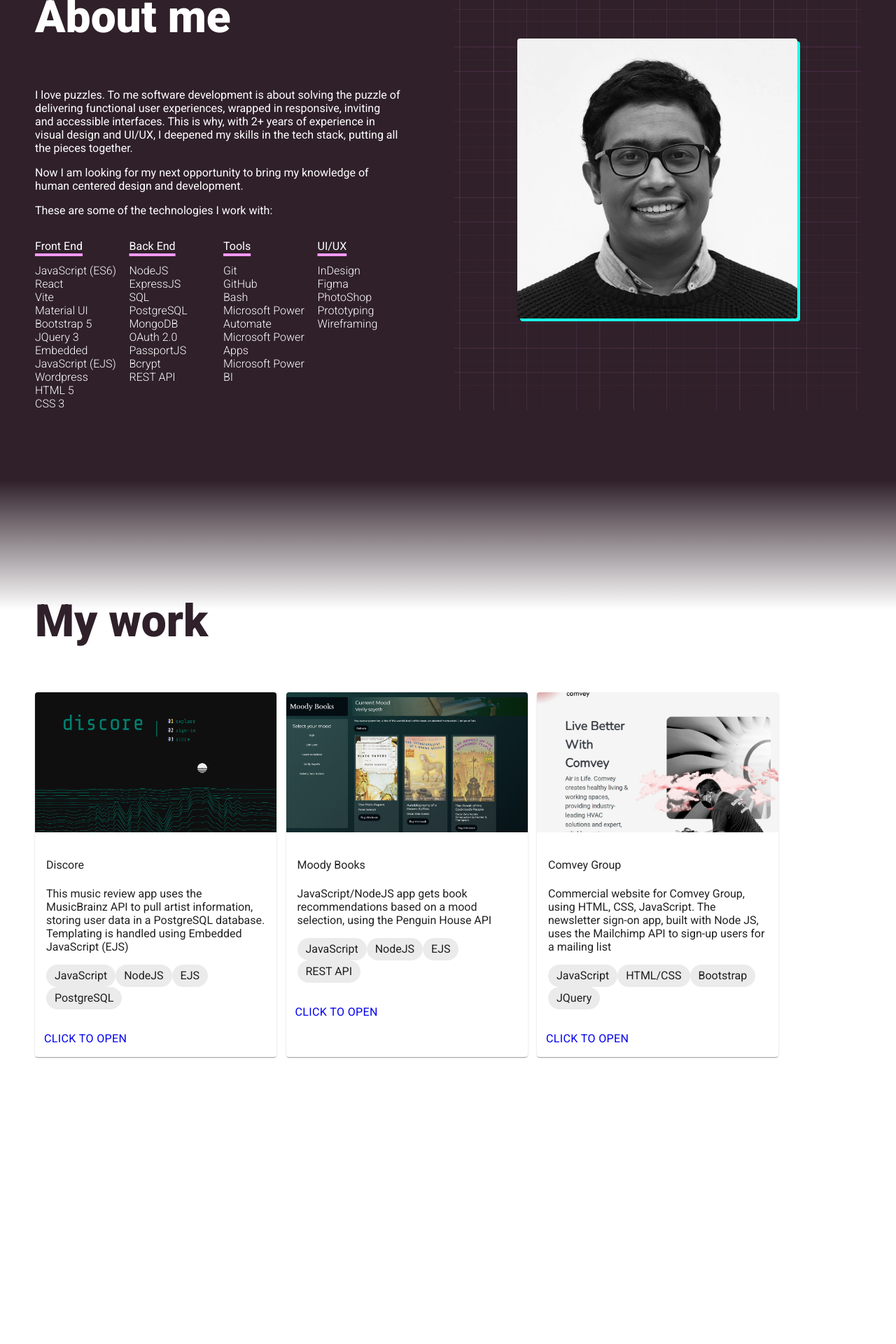
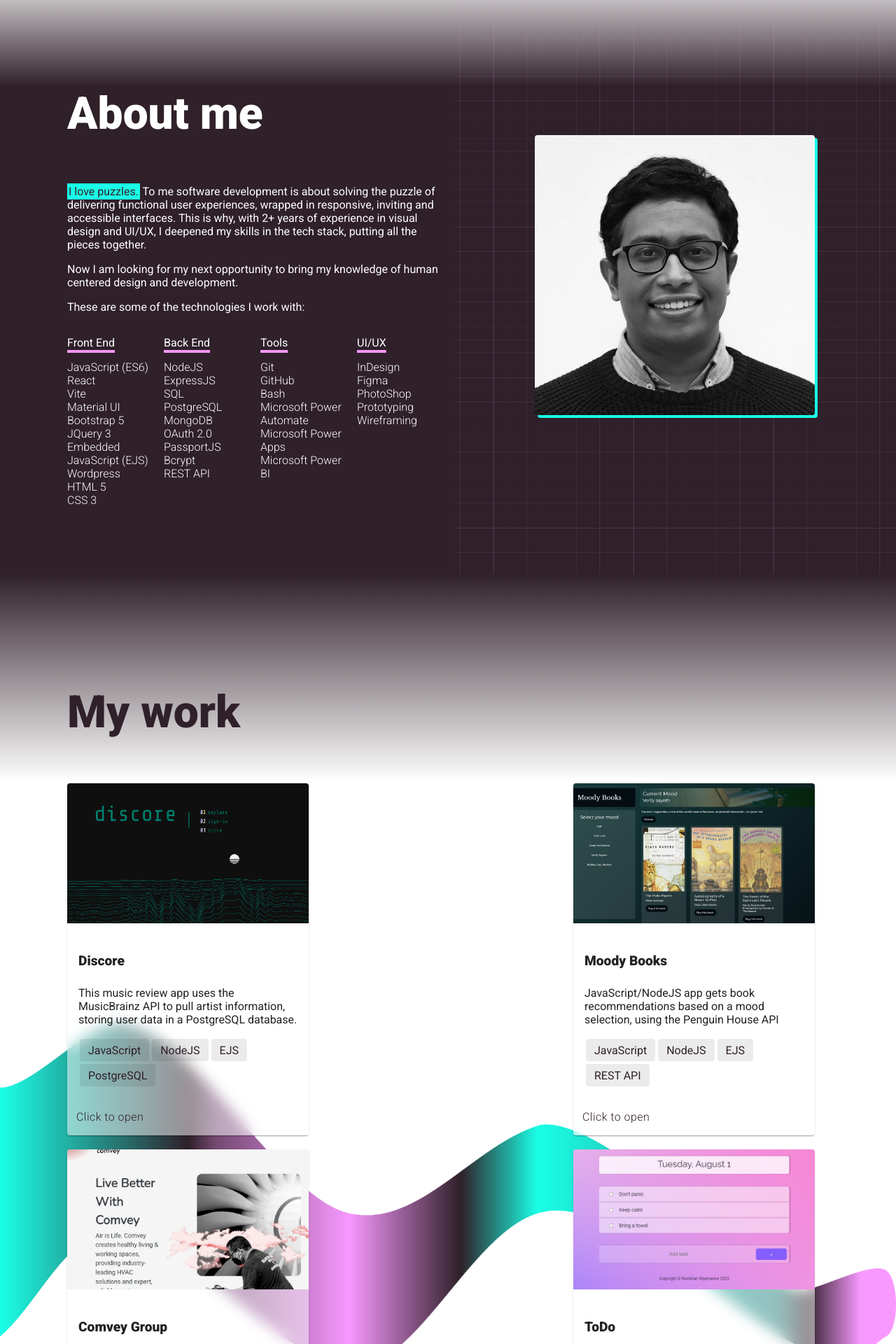
Before and after one commit to ravishanw/ravishanw-portfolio, a React (Vite) app: page / in a window 1280 px wide. Shown: the part 880-2800 px from the top of the page at 70% size. Before the commit the page ends 2490 px from the top, so only its background shows below. Built offline with nearby package versions, Linux system fonts and the light colour scheme.

Commit message:
added horizontal fluid to cards

```diff
--- a/src/App.jsx
+++ b/src/App.jsx
@@ -2,6 +2,7 @@ import Navbar from "./components/Navbar.jsx";
 import Welcome from "./components/Welcome.jsx";
 import AboutMe from "./components/AboutMe.jsx";
 import MyWork from "./components/MyWork.jsx";
+import ContactMe from "./components/ContactMe.jsx";
 
 function App() {
   const navItems = [
@@ -29,6 +30,7 @@ function App() {
       <Welcome navList={navItems} />
       <AboutMe />
       <MyWork />
+      <ContactMe />
     </div>
   );
 }
--- a/src/components/AboutMe.jsx
+++ b/src/components/AboutMe.jsx
@@ -48,14 +48,16 @@ const uiSkills = [
 function AboutMe() {
   return (
     <Grid className="about-me-container" container spacing={2}>
-      <Grid className="about-me-description" item xs={12} md={6}>
+      <Grid item xs={12} md={6}>
+        <div className="half-container">
           <SectionTitle sectionText="About me" />
           <p>
-          I love puzzles. To me software development is about solving the puzzle
-          of delivering functional user experiences, wrapped in responsive,
-          inviting and accessible interfaces. This is why, with 2+ years of
-          experience in visual design and UI/UX, I deepened my skills in the
-          tech stack, putting all the pieces together.
+            <span className="text-highlight">I love puzzles.</span> To me
+            software development is about solving the puzzle of delivering
+            functional user experiences, wrapped in responsive, inviting and
+            accessible interfaces. This is why, with 2+ years of experience in
+            visual design and UI/UX, I deepened my skills in the tech stack,
+            putting all the pieces together.
           </p>
           <p>
             Now I am looking for my next opportunity to bring my knowledge of
@@ -97,6 +99,7 @@ function AboutMe() {
               </ul>
             </Grid>
           </Grid>
+        </div>
       </Grid>
       <Grid className="avatar-container" item xs={12} md={6}>
         <PinkGrid
--- /dev/null
+++ b/src/components/ContactMe.jsx
@@ -0,0 +1,19 @@
+import Grid from "@mui/material/Grid";
+import SectionTitle from "./SectionTitle";
+
+function ContactMe() {
+  return (
+    <div>
+      <Grid className="contact-me-container" container spacing={2}>
+        <Grid item xs={12} md={6}>
+          <div className="half-container">
+            <SectionTitle sectionText="Contact me" />
+          </div>
+        </Grid>
+        <Grid item xs={12} md={6}></Grid>
+      </Grid>
+    </div>
+  );
+}
+
+export default ContactMe;
--- a/src/components/MyWork.jsx
+++ b/src/components/MyWork.jsx
@@ -2,14 +2,16 @@ import SectionTitle from "./SectionTitle";
 import DiscoreImg from "../assets/discoreHome.png";
 import MoodyBooksImg from "../assets/moodyBooksDesktop.jpg";
 import ComveyImg from "../assets/ComveyHome.jpg";
+import ToDoImg from "../assets/toDo-ravishan-wijemanne.jpg";
 import ProjectCard from "./ProjectCard";
+import HorizontalFluid from "../assets/horizontal-fluid.png";
 
 const projectsArr = [
   {
     projectImg: DiscoreImg,
     projectTitle: "Discore",
     projectDesc:
-      "This music review app uses the MusicBrainz API to pull artist information, storing user data in a PostgreSQL database. Templating is handled using Embedded JavaScript (EJS)",
+      "This music review app uses the MusicBrainz API to pull artist information, storing user data in a PostgreSQL database.",
     projectTech: ["JavaScript", "NodeJS", "EJS", "PostgreSQL"],
     projectLink: "https://peach-abalone-gear.cyclic.app/",
   },
@@ -29,17 +31,33 @@ const projectsArr = [
     projectTech: ["JavaScript", "HTML/CSS", "Bootstrap", "JQuery"],
     projectLink: "https://ravishanw.github.io/Comvey-site-dev/",
   },
+  {
+    projectImg: ToDoImg,
+    projectTitle: "ToDo",
+    projectDesc:
+      "This JavaScript/NodeJS app features two discrete lists, task creation, task cross-out. Uses arrays and EJS to store and pass user data.",
+    projectTech: ["JavaScript", "HTML/CSS", "Bootstrap", "JQuery"],
+    projectLink: "https://teal-adventurous-lemur.cyclic.cloud/",
+  },
 ];
 
 function MyWork() {
   return (
     <div className="my-work-container">
-      <SectionTitle sectionText="My work" />
-      <div className="cards-container">
-        {projectsArr.map((el, index) => {
-          return <ProjectCard key={index} elArr={el} id={index} />;
-        })}
+      <div className="full-container">
+        <SectionTitle sectionText="My work" />
+        <div className="cards-container">
+          {projectsArr.map((el, index) => {
+            return <ProjectCard key={index} elArr={el} id={index} />;
+          })}
+        </div>
+        <img
+          className="horizontal-fluid"
+          src={HorizontalFluid}
+          alt="neon fluid image"
+        />
       </div>
+      <div className="horizontal-grid"></div>
     </div>
   );
 }
--- a/src/components/Navbar.jsx
+++ b/src/components/Navbar.jsx
@@ -108,7 +108,7 @@ function Navbar(props) {
             >
               {props.navList.map((el, index) => {
                 return (
-                  <a href="#" key={index}>
+                  <a className="hover-craft" href="#" key={index}>
                     <MenuItem
                       key={index}
                       sx={{
--- a/src/components/ProjectCard.jsx
+++ b/src/components/ProjectCard.jsx
@@ -6,7 +6,17 @@ import Chip from "@mui/material/Chip";
 
 function ProjectCard(props) {
   return (
-    <Card key={props.id} sx={{ maxWidth: 345 }}>
+    <Card
+      key={props.id}
+      className="hover-craft"
+      sx={{
+        backdropFilter: "blur(10px)",
+        backgroundColor: "rgba(255, 255, 255, 0.5)",
+        maxWidth: 345,
+        margin: "0 20px 20px 0",
+        minWidth: 200,
+      }}
+    >
       <CardActionArea>
         <CardMedia
           component="img"
@@ -18,16 +28,35 @@ function ProjectCard(props) {
           <h4>{props.elArr.projectTitle}</h4>
           <p>{props.elArr.projectDesc}</p>
           {props.elArr.projectTech.map((item, index) => {
-            return <Chip key={index} label={item} />;
+            return (
+              <Chip
+                sx={{
+                  borderColor: "#2F2029",
+                  borderRadius: "4px",
+                  color: "#2F2029",
+                  margin: "2px",
+                }}
+                key={index}
+                label={item}
+              />
+            );
           })}
         </CardContent>
       </CardActionArea>
       <CardActions>
-        <Button size="small" color="primary">
-          <a target="_blank" href={props.elArr.projectLink}>
+        <a target="_blank" href={props.elArr.projectLink}>
+          <Button
+            size="small"
+            sx={{
+              color: "#2F2029",
+              textTransform: "none",
+              fontSize: "1rem",
+              fontWeight: "300",
+            }}
+          >
             Click to open
-          </a>
-        </Button>
+          </Button>
+        </a>
       </CardActions>
     </Card>
   );
--- a/src/components/Welcome.jsx
+++ b/src/components/Welcome.jsx
@@ -7,7 +7,7 @@ function Welcome(props) {
   return (
     <Grid container spacing={2}>
       <Grid item xs={12} md={6}>
-        <div className="welcome-container">
+        <div className="welcome-container half-container">
           <p>Hi, my name is</p>
           <h1>
             Ravishan <br />
--- a/src/components/WelcomeMenu.jsx
+++ b/src/components/WelcomeMenu.jsx
@@ -6,6 +6,7 @@ function WelcomeMenu(props) {
       {props.navList.map((el, index) => {
         return (
           <Button
+            className="hover-craft"
             key={index}
             href="#"
             sx={{
--- a/src/index.css
+++ b/src/index.css
@@ -1,3 +1,5 @@
+/* Global */
+
 * {
   font-family: "Roboto", sans-serif;
   font-size: 1rem;
@@ -11,10 +13,14 @@ body {
 h1 {
   font-weight: 900;
 }
+h4 {
+  font-weight: 900;
+  font-size: 1.2rem;
+}
 a {
   text-decoration: none;
 }
-a:hover {
+.hover-craft:hover {
   background-color: #1AFFE7;
   border-radius: 4px;
   box-shadow: 4px 4px #2F2029;
@@ -23,12 +29,20 @@ a:hover {
   font-size: 4rem;
   font-weight: 900;
 }
-/* Hovercraft */
-/* .link-hover {
+.half-container {
+  padding: 6rem 0 6rem 6rem;
+}
+.full-container {
+  padding: 6rem;
+}
+.text-highlight {
   background-color: #1AFFE7;
-  box-shadow: 4px 4px #2F2029;
-} */
+  color: #2F2029;
+  padding: 2px;
+}
+
 /* Navbar */
+
 .nav-bar li {
   color:#2F2029;
 }
@@ -48,15 +62,18 @@ a:hover {
   font-weight: 900;
   margin-right: 10px;
 }
+
 /* Clicked underline */
+
 .neon-line {
   text-decoration: underline #F899FF 4px;
   text-underline-offset: 5px;
 }
+
 /* Welcome screen */
+
 .welcome-container {
   color: #2F2029;
-  padding: 50px 0 0 50px;
 }
 .welcome-container h1 {
   font-size: 4rem;
@@ -83,14 +100,12 @@ a:hover {
   flex-direction: column;
   width: 200px;
 }
+
 /* About me */
+
 .about-me-container {
   background: linear-gradient(#fff, #2F2029 20%);
-  padding: 100px 50px;
   color: #fff;
-}
-.about-me-description {
-  padding-right: 60px;
 }
 .skills-container ul {
   list-style-type: none;
@@ -115,13 +130,44 @@ a:hover {
 }
 
 /* My work */
+
 .my-work-container {
-  background: linear-gradient(#2F2029, #fff 20%);
+  background-image: linear-gradient(#2F2029, #fff 20%, #fff 90%, #2F2029);
   color:#2F2029;
-  padding: 100px 50px;
+  position: relative;
+  z-index: 0;
 }
 .cards-container {
   display: flex;
+  flex-wrap: wrap;
   justify-content: space-between;
-  width: 90%;
+  position: relative;
+  width: 100%;
+  z-index: 3;
 }
+.horizontal-grid {
+  background: url("./assets/pink-grid.png");
+  background-repeat: repeat;
+  background-size: 200px;
+  bottom: 0;
+  height: 200px;
+  position: absolute;
+  width: 100%;
+  z-index: 1;
+}
+.horizontal-fluid {
+  height: 100%;
+  left: 0;
+  object-fit: contain;
+  position: absolute;
+  top: 10%;
+  width: 100%;
+  z-index: 2;
+}
+
+/* Contact me */
+
+.contact-me-container {
+  background-color: #2F2029;
+  color:#fff;
+}
```
Also changed, not shown: src/assets/horizontal-fluid.png (added), src/assets/toDo-ravishan-wijemanne.jpg (added). Lines whose indentation alone changed are shown as unchanged.
